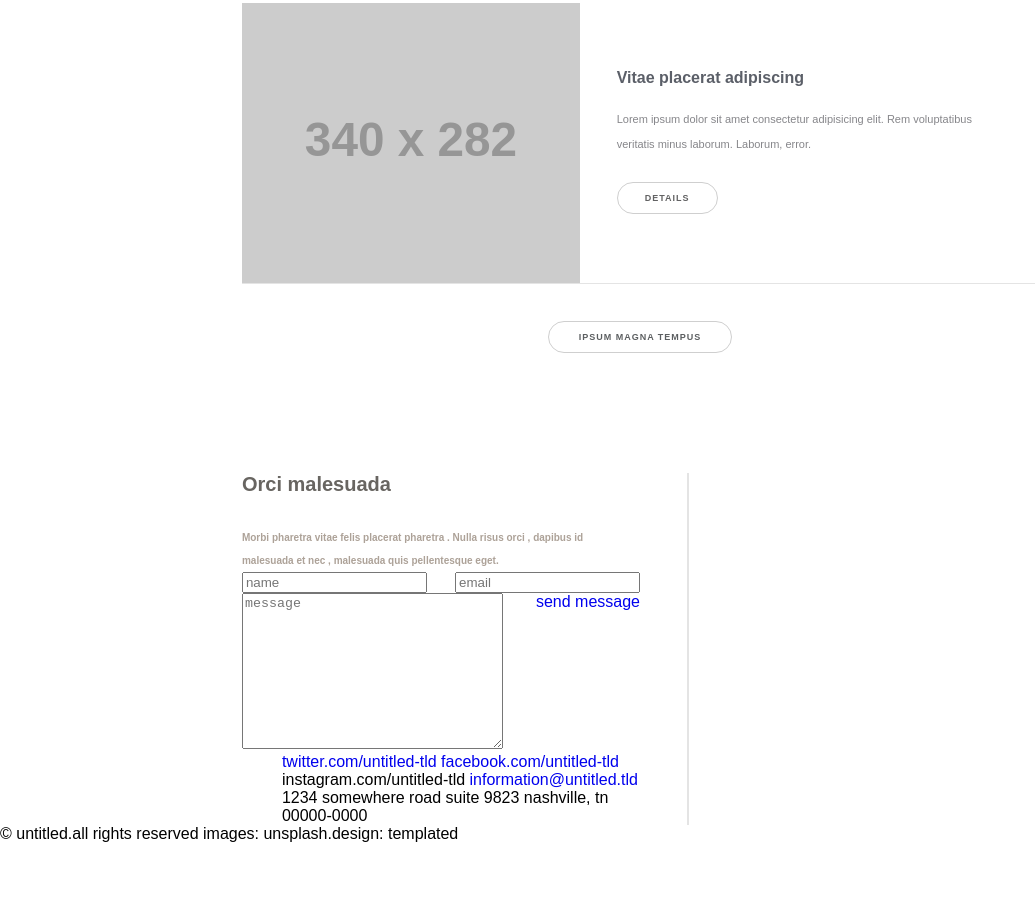
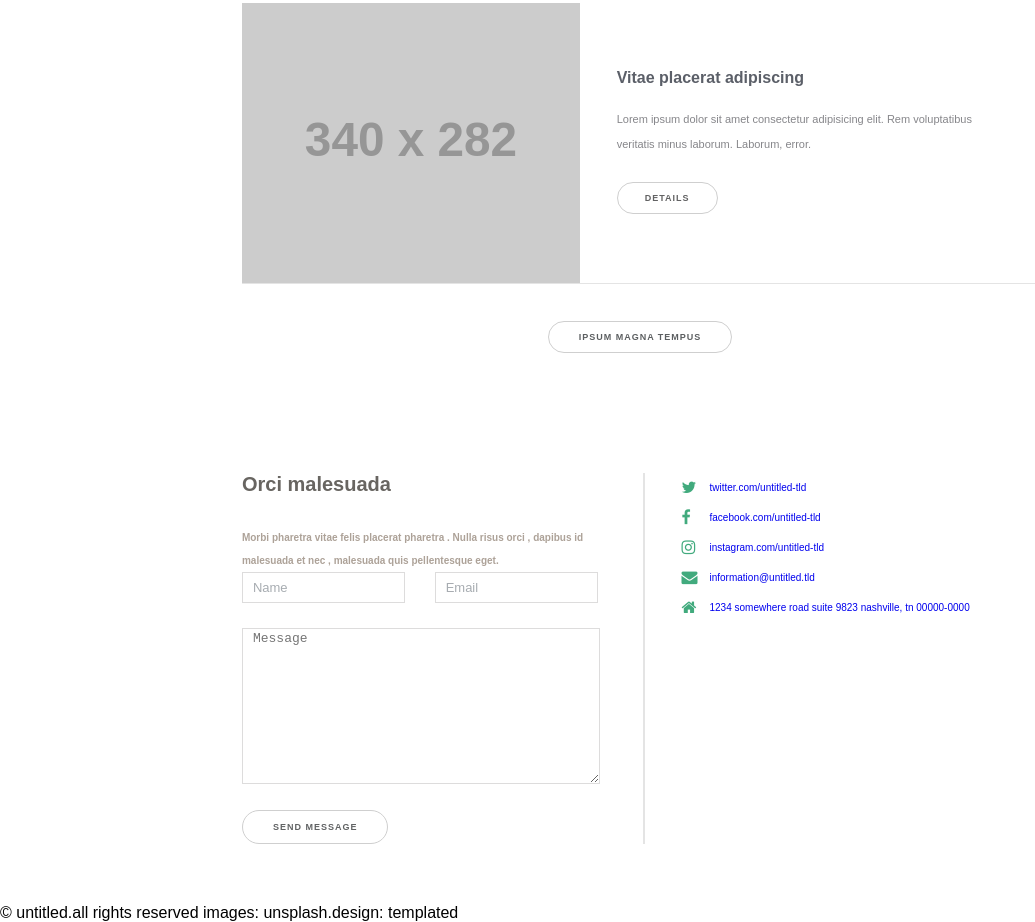
Before and after one commit to ahsanaaxioned/prisml, a plain HTML site: page index.html in a window 1280 px wide. Shown: the part 1400-2322 px from the top of the page, without its empty margins (0-1035 px from the left). Before the commit the page ends 2243 px from the top, so only its background shows below. Drawn offline with Linux system fonts and the light colour scheme; placeholder pictures from the web are drawn by us.

Commit message:
contact section added

```diff
--- a/assets/css/style.css
+++ b/assets/css/style.css
@@ -444,7 +444,7 @@ li {
   padding-right: 10px;
 }
 
-.contact-detail p span{
+.contact-detail p span {
   text-transform: capitalize;
 }
 
@@ -454,7 +454,7 @@ li {
 
 .contact .wrapper {
   display: flex;
-  padding-top: 60px;
+  padding: 60px 0;
 }
 
 .contact-detail {
@@ -468,16 +468,126 @@ li {
   padding-left: 40px;
 }
 
-.input-info{
+.input-info {
   display: flex;
   flex-wrap: wrap;
   justify-content: space-between;
 }
 
-.a{
-  flex-basis: 20%;
+.active {
+  flex-basis: 45.5%;
+  padding-bottom: 25px;
 }
 
+.active input {
+  width: 100%;
+  padding: 7px 0;
+  border: 1px solid #DDDCDC;
+}
+
+.active input::placeholder {
+  color: #A7ACB1;
+  text-transform: capitalize;
+  font-size: 13px;
+  padding-left: 10px;
+}
+
+.message textarea {
+  width: 128%;
+  color: #A7ACB1;
+  text-transform: capitalize;
+  font-size: 13px;
+  padding-left: 10px;
+  border: 1px solid #DDDCDC;
+}
+
+.contact-btn {
+  padding-top: 22px;
+}
+
+.contact-btn a {
+  text-transform: uppercase;
+  padding: 11px 30px;
+  background-color: #fff;
+  border-radius: 25px;
+  font-size: 9px;
+  color: #616364;
+  font-weight: 600;
+  letter-spacing: 1px;
+  border: 1px solid #CFCFCF;
+  transition: all 0.3s;
+}
+
+.contact-btn a:hover {
+  color: #fff;
+  background-color: #616364;
+}
+
+.contact-list li:nth-child(1):before {
+  content: "\f099";
+  font-family: "FontAwesome";
+  float: left;
+  padding-right: 10px;
+  color: #41AA7D;
+  position: absolute;
+  top: 20%;
+  left: -3px;
+}
+
+.contact-list li:nth-child(2):before {
+  content: "\f09a";
+  font-family: "FontAwesome";
+  float: left;
+  padding-right: 10px;
+  color: #41AA7D;
+  position: absolute;
+  top: 20%;
+  left: -3px;
+}
+
+.contact-list li:nth-child(3):before {
+  content: "\f16d";
+  font-family: "FontAwesome";
+  float: left;
+  padding-right: 10px;
+  color: #41AA7D;
+  position: absolute;
+  top: 20%;
+  left: -3px;
+}
+
+.contact-list li:nth-child(4):before {
+  content: "\f0e0";
+  font-family: "FontAwesome";
+  float: left;
+  padding-right: 10px;
+  color: #41AA7D;
+  position: absolute;
+  top: 20%;
+  left: -3px;
+}
+
+.contact-list li:nth-child(5):before {
+  content: "\f015";
+  font-family: "FontAwesome";
+  float: left;
+  padding-right: 10px;
+  color: #41AA7D;
+  position: absolute;
+  top: 20%;
+  left: -3px;
+}
+
+.contact-list li {
+  display: block;
+  position: relative;
+  padding-left: 25px;
+}
+
+.contact-list li a {
+  font-size: 10px;
+  line-height: 30px;
+}
 
 /*=================================
   main styling ends here
--- a/index.html
+++ b/index.html
@@ -133,14 +133,15 @@
                 <div class="contact-btn">
                   <a href="#FIXME" title="send message">send message</a>
                 </div>
+                </div>
             </form>
           </div>
           <ul class="contact-list">
             <li><a href="#FIXME" title="twitter">twitter.com/untitled-tld</a></li>
             <li><a href="#FIXME" title="facebook">facebook.com/untitled-tld</a></li>
-            <li><a href="#FIXME" title="instagram"></a>instagram.com/untitled-tld</a></li>
+            <li><a href="#FIXME" title="instagram">instagram.com/untitled-tld</a></li>
             <li><a href="mailto:information@untitled.tld" title="contact">information@untitled.tld</a></li>
-            <li><a href="#FIXME" title="contact"></a>1234 somewhere road suite 9823 nashville, <span
+            <li><a href="#FIXME" title="contact">1234 somewhere road suite 9823 nashville, <span
                 class="tn">tn</span> 00000-0000</a></li>
           </ul>
         </div>
```
Lines whose indentation alone changed are shown as unchanged.
